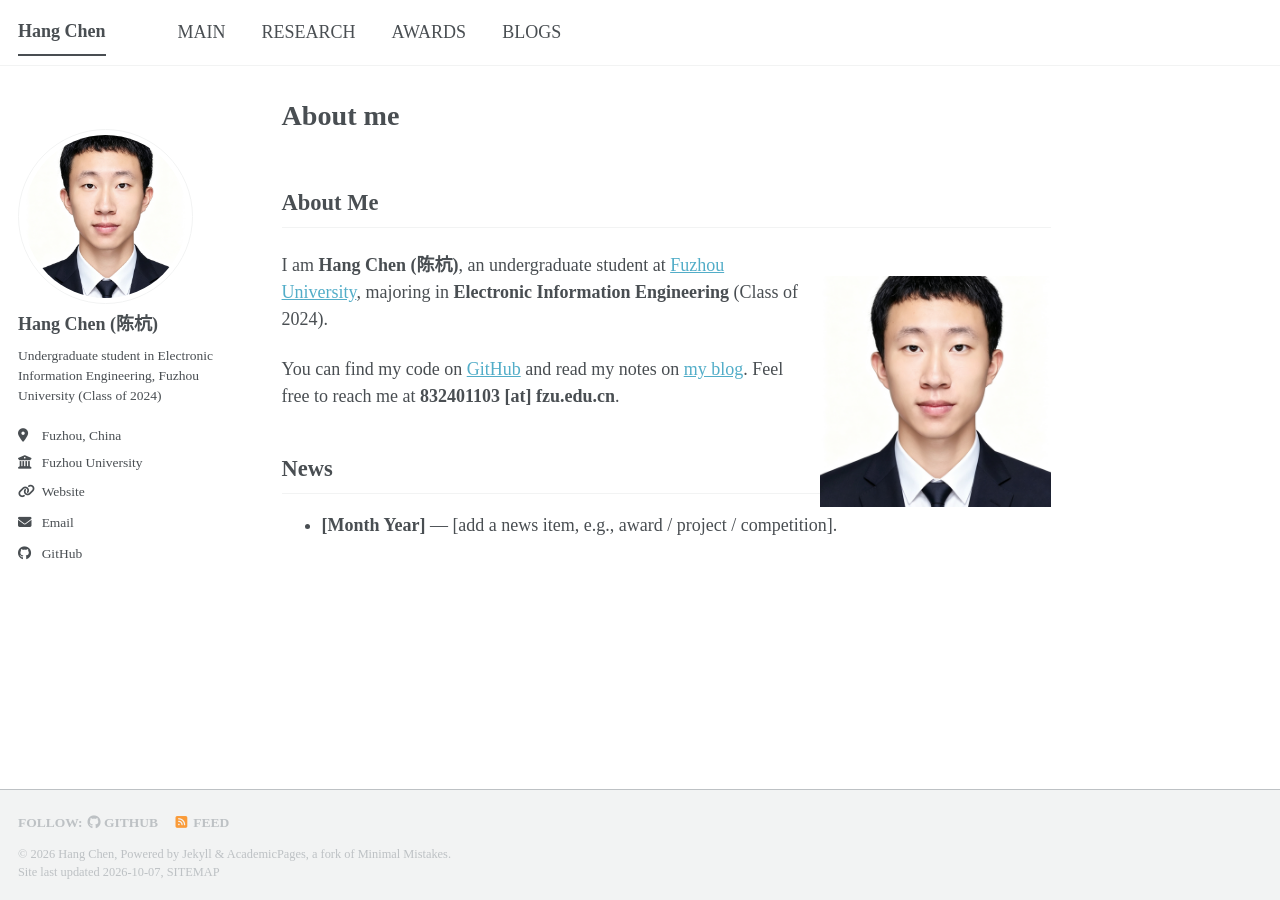
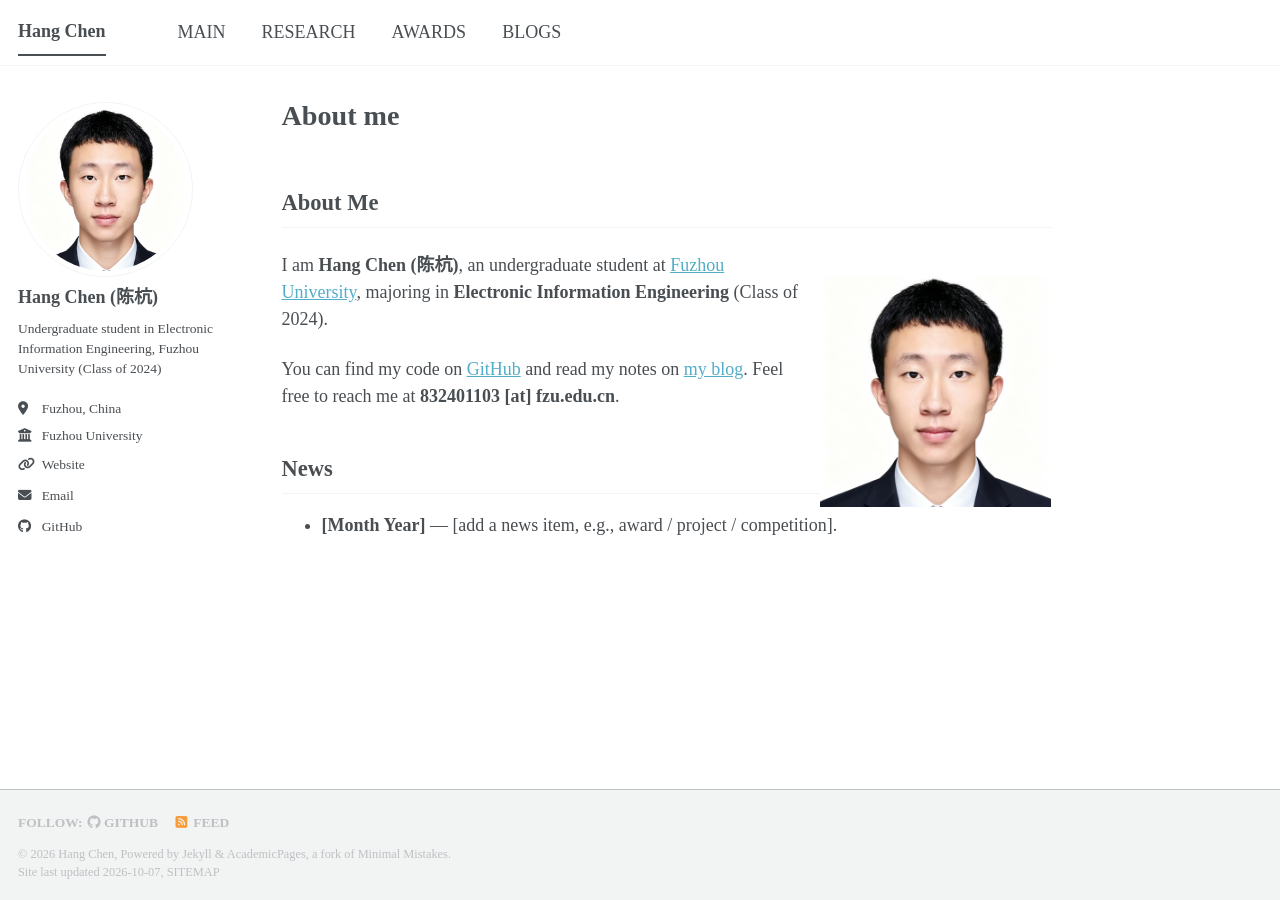
Before and after one commit to Nomkr/Nomkr.github.io, a Jekyll site: the page built from _pages/about.md, in a window 1280 px wide. Built offline with Jekyll 4.4.1, drawn with Linux system fonts in a browser that asks for light colours; a style sheet for code colours, icons or effects is not loaded.

Commit message:
Recrop avatar to center face lower in the circle; revert avatar frame margin

```diff
--- a/_sass/layout/_sidebar.scss
+++ b/_sass/layout/_sidebar.scss
@@ -151,7 +151,6 @@
     display: block;
     width: auto;
     height: auto;
-    margin-top: 1.5em;  /* 头像下移 */
   }
 
   img {
```
Also changed, not shown: images/profile.png.
